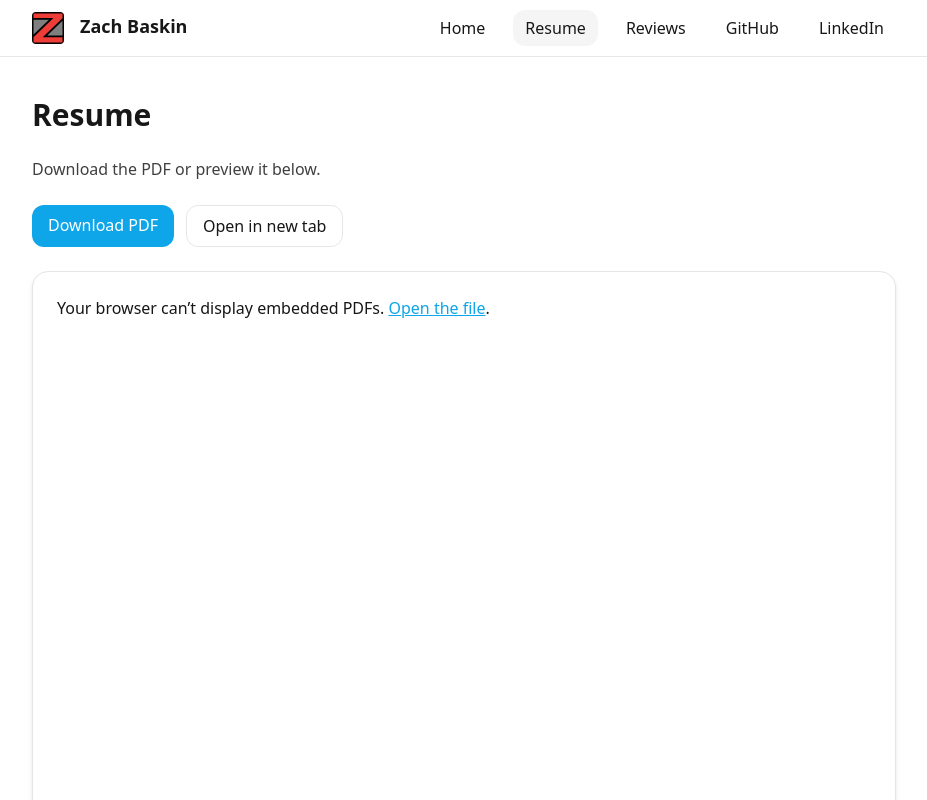
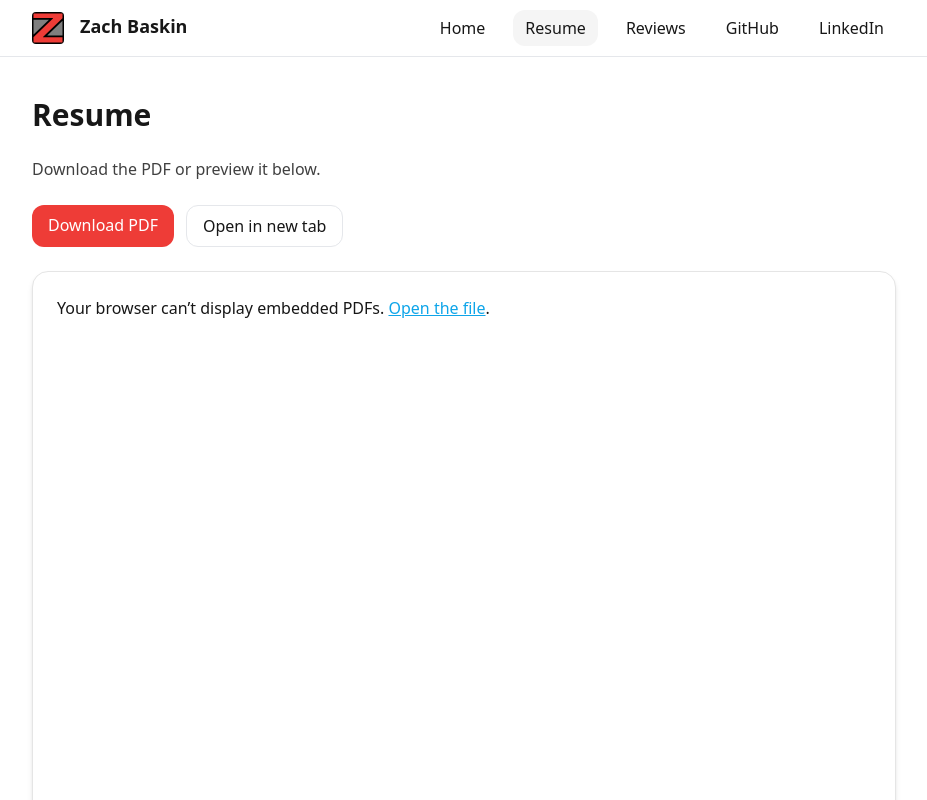
Before and after one commit to zbaskin/Portfolio, a Next.js app: page /resume in a window 1280 px wide. Shown: the top 800 px of the page, without its empty margins (176-1103 px from the left). Built offline with nearby package versions, Linux system fonts and the light colour scheme.

Commit message:
fix button color

```diff
--- a/src/app/resume/page.tsx
+++ b/src/app/resume/page.tsx
@@ -6,7 +6,7 @@ export default function ResumePage() {
       <h1 className="text-3xl font-semibold">Resume</h1>
       <p className="text-neutral-700">Download the PDF or preview it below.</p>
       <div className="flex gap-3">
-        <a className="px-4 py-2 rounded-xl bg-brand text-white hover:bg-brand-dark transition" href="/resume.pdf" download>
+        <a className="px-4 py-2 rounded-xl bg-[#EE3C37] text-white hover:bg-[#801616] transition" href="/resume.pdf" download>
           Download PDF
         </a>
         <a className="px-4 py-2 rounded-xl border hover:bg-neutral-50" href="/resume.pdf" target="_blank" rel="noreferrer">
```
